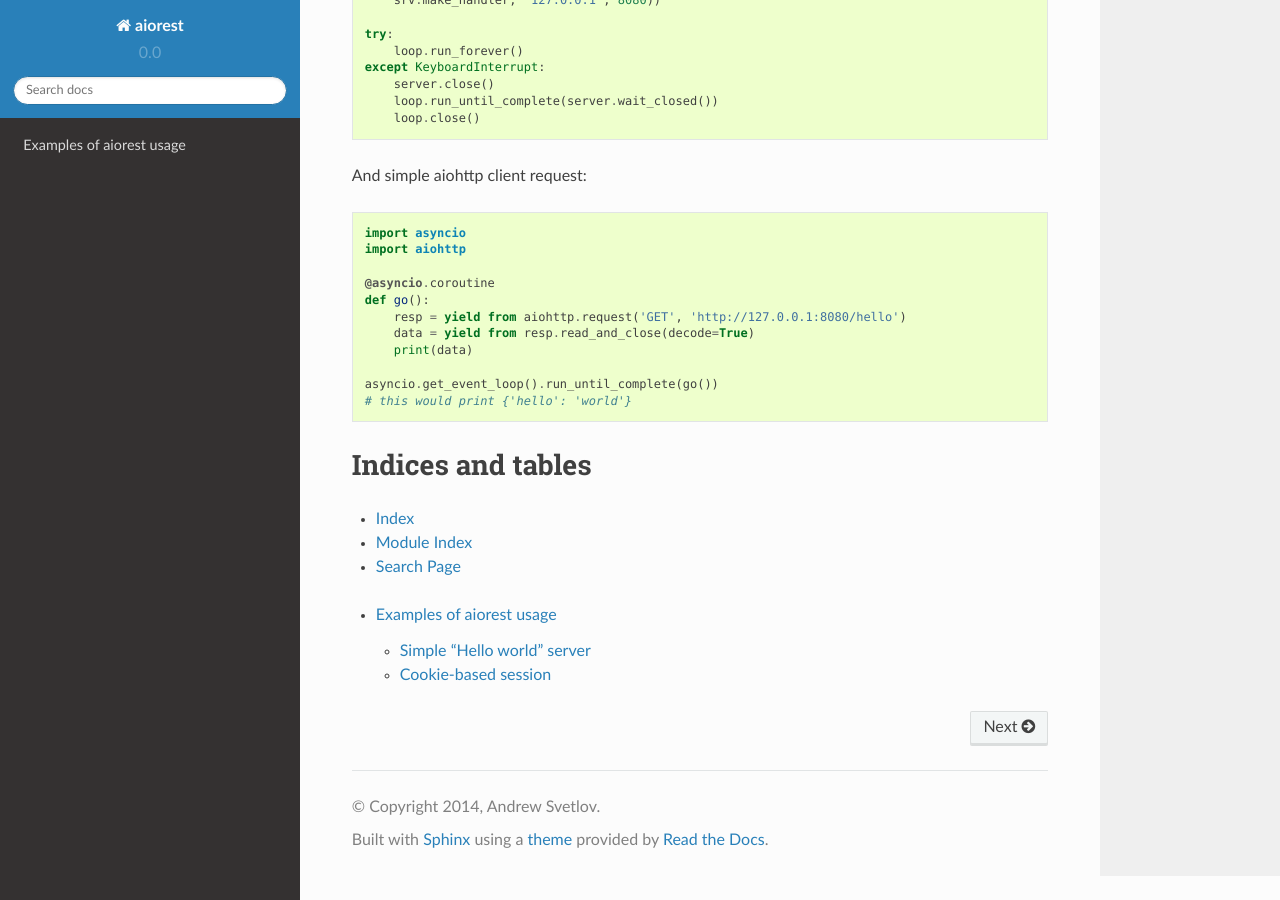
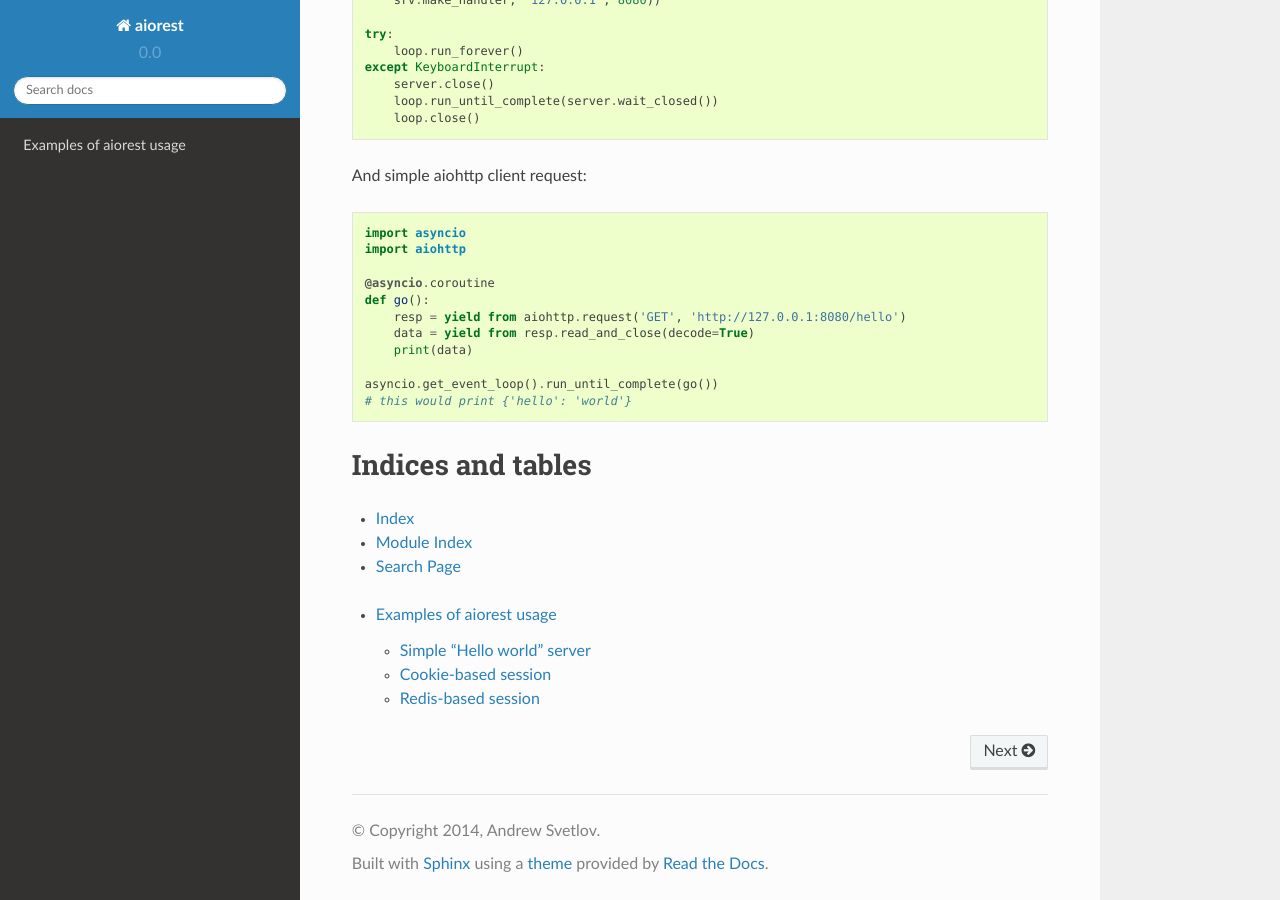
Before and after one commit to Eyepea/API-Hour, a Sphinx documentation site: the page built from docs/index.rst, in a window 1280 px wide and 900 px high, scrolled down 1338 px. Built offline with Sphinx 7.4.7 and the Read the Docs theme 2.0.0, drawn with Linux system fonts in a browser that asks for light colours.

Commit message:
docs/examples.rst updated

```diff
--- a/docs/examples.rst
+++ b/docs/examples.rst
@@ -24,3 +24,8 @@ Cookie-based session
 --------------------
 
 .. literalinclude:: ../examples/cookie_session.py
+
+Redis-based session
+-------------------
+
+.. literalinclude:: ../examples/redis_session.py
```
